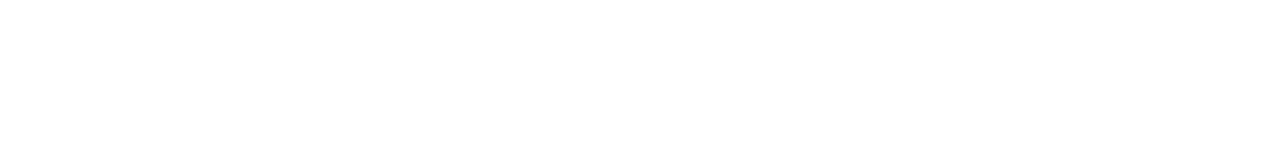
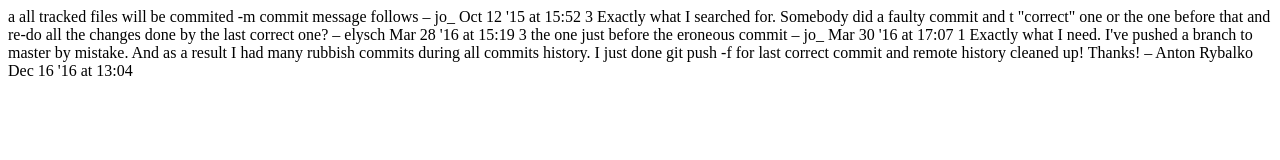
Before and after one commit to ranjeet-sys1/practise, a plain HTML site: page index.html in a window 1280 px wide. Drawn offline with Linux system fonts and the light colour scheme.

Commit message:
fouth commit

```diff
--- a/index.html
+++ b/index.html
@@ -4,6 +4,19 @@
 
 </head>
 <body>
-
+    a all tracked files will be commited -m commit message
+     follows – jo_ Oct 12 '15 at 15:52
+3
+Exactly what I searched for. Somebody did a faulty commit and t
+ "correct" one or the one before that and re-do all the changes
+ done by the last correct one? – elysch Mar 28 '16 at 15:19
+3
+the one just before the eroneous commit – jo_ Mar 30 '16 at 17:07
+1
+Exactly what I need. I've pushed a branch to master by
+ mistake. And as a result I had many rubbish commits during
+ all commits history. I just done git push -f for last correct
+  commit and remote history cleaned up! Thanks! – Anton Rybalko
+  Dec 16 '16 at 13:04
 </body>
 </html>
```
